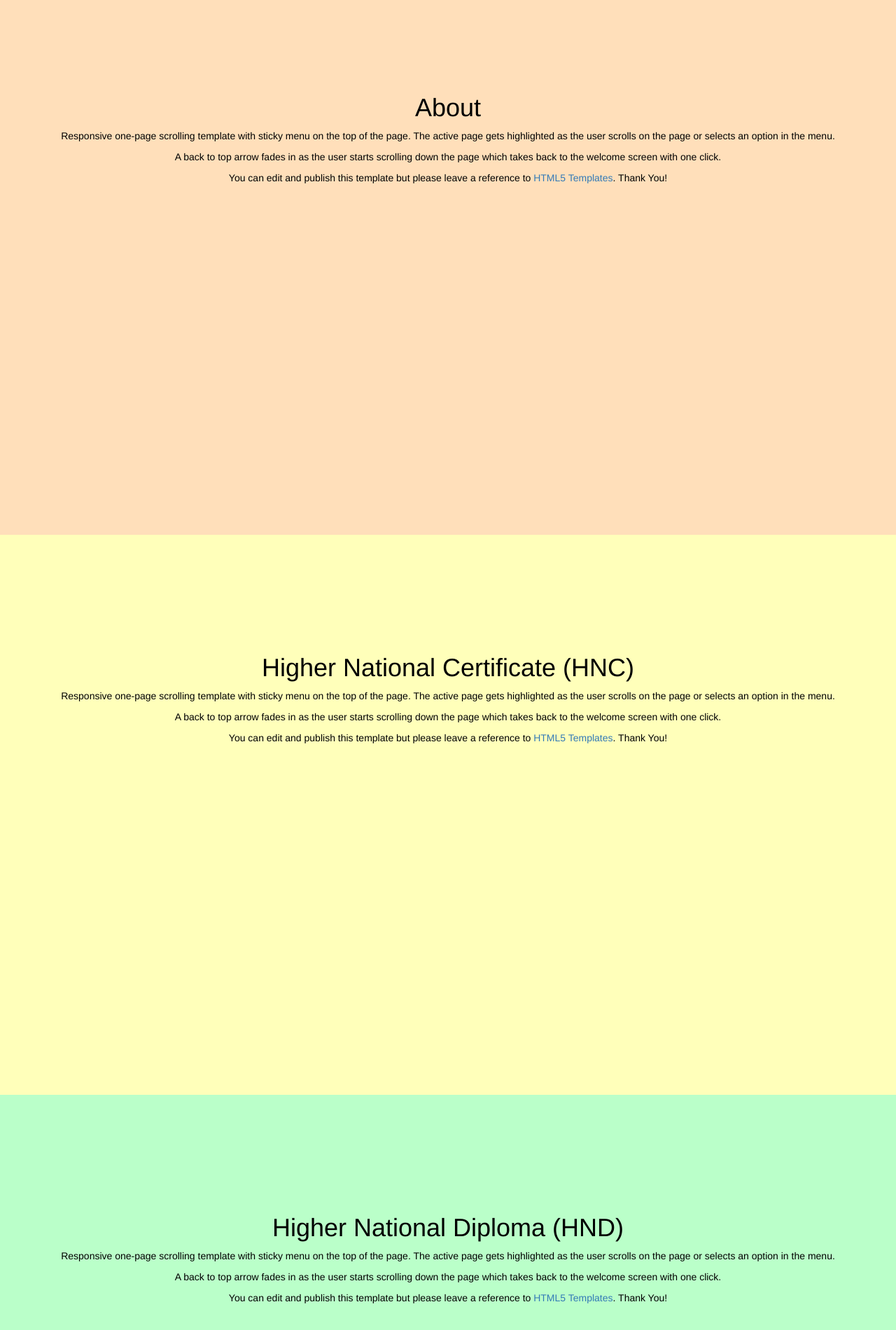
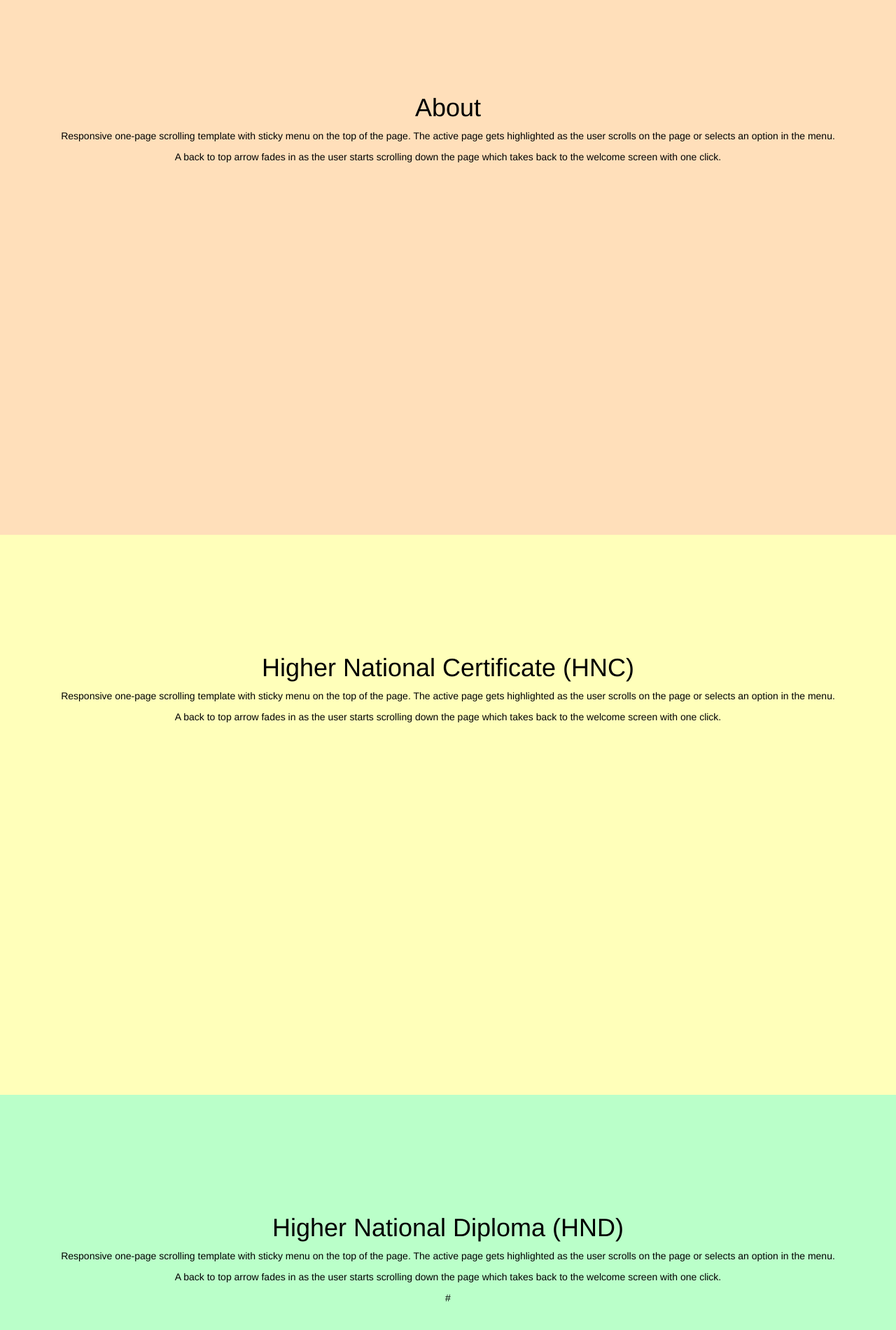
Before and after one commit to HEWiltsComp/HeWiltsComp.github.io, a plain HTML site: page index.html in a window 1280 px wide. Shown: the part 836-2736 px from the top of the page at 70% size. Drawn offline with Linux system fonts and the light colour scheme.

Commit message:
Update index.html

```diff
--- a/index.html
+++ b/index.html
@@ -55,7 +55,6 @@
 					<p>A back to top arrow fades in as the user starts scrolling down the page which takes back to the welcome screen with one click.</p>
 					<p>You can edit and publish this template but please leave a reference to <a href="https://html5-templates.com/" target="_blank" rel="nofollow">HTML5 Templates</a>. Thank You!</p>
 					<p>&nbsp;</p>
-                    <a class="btn btn-primary page-scroll" href="#about">Click To Scroll Down!</a>
                 </div>
             </div>
         </div>
@@ -69,7 +68,6 @@
                     <h1>About</h1>
                     <p>Responsive one-page scrolling template with sticky menu on the top of the page. The active page gets highlighted as the user scrolls on the page or selects an option in the menu.</p>
 					<p>A back to top arrow fades in as the user starts scrolling down the page which takes back to the welcome screen with one click.</p>
-					<p>You can edit and publish this template but please leave a reference to <a href="https://html5-templates.com/" target="_blank" rel="nofollow">HTML5 Templates</a>. Thank You!</p>
 					<p>&nbsp;</p>
                 </div>
             </div>
@@ -83,7 +81,6 @@
                     <h1>Higher National Certificate (HNC)</h1>
                     <p>Responsive one-page scrolling template with sticky menu on the top of the page. The active page gets highlighted as the user scrolls on the page or selects an option in the menu.</p>
 					<p>A back to top arrow fades in as the user starts scrolling down the page which takes back to the welcome screen with one click.</p>
-					<p>You can edit and publish this template but please leave a reference to <a href="https://html5-templates.com/" target="_blank" rel="nofollow">HTML5 Templates</a>. Thank You!</p>
 					<p>&nbsp;</p>
                 </div>
             </div>
@@ -97,8 +94,7 @@
                         <h1>Higher National Diploma (HND)</h1>
                         <p>Responsive one-page scrolling template with sticky menu on the top of the page. The active page gets highlighted as the user scrolls on the page or selects an option in the menu.</p>
                         <p>A back to top arrow fades in as the user starts scrolling down the page which takes back to the welcome screen with one click.</p>
-                        <p>You can edit and publish this template but please leave a reference to <a href="https://html5-templates.com/" target="_blank" rel="nofollow">HTML5 Templates</a>. Thank You!</p>
-                        <p>&nbsp;</p>
+#                        <p>&nbsp;</p>
                     </div>
                 </div>
             </div>
@@ -112,7 +108,6 @@
                     <h1>Contact Section</h1>
                     <p>Responsive one-page scrolling template with sticky menu on the top of the page. The active page gets highlighted as the user scrolls on the page or selects an option in the menu.</p>
 					<p>A back to top arrow fades in as the user starts scrolling down the page which takes back to the welcome screen with one click.</p>
-					<p>You can edit and publish this template but please leave a reference to <a href="https://html5-templates.com/" target="_blank" rel="nofollow">HTML5 Templates</a>. Thank You!</p>
 					<p>&nbsp;</p>
                 </div>
             </div>
```
